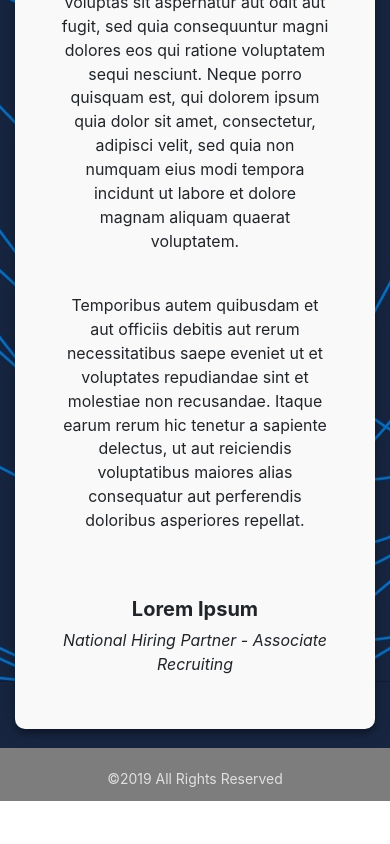
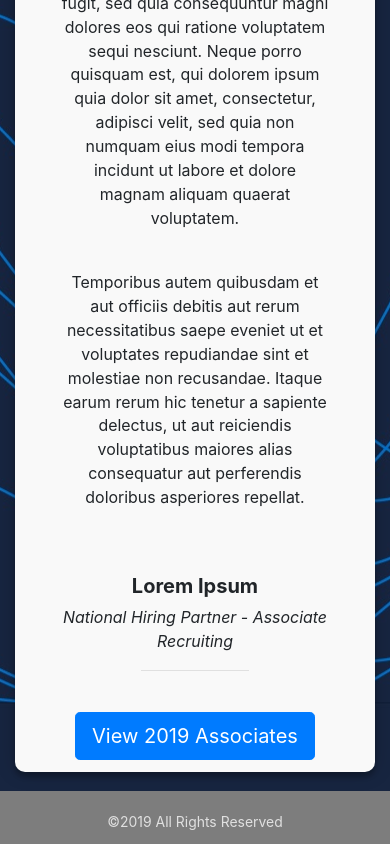
Before and after one commit to ScottyMuffins/SA-Directory-React, a React (Create React App) app: page /SummerAssociateDirectory in a window 390 px wide. Shown: the part 879-1723 px from the top of the page. Before the commit the page ends 1680 px from the top, so only its background shows below. Built offline with nearby package versions, Linux system fonts and the light colour scheme; no server answers.

Commit message:
Polyfill, View-All BTN, Mobile Resp. BS styling, new Prod ENV

```diff
--- a/src/App.css
+++ b/src/App.css
@@ -33,6 +33,9 @@
 }
 
 hr{
+  clear:both;
+  display:block;
+  height: 1px;
   width:40%;
 }
 
@@ -201,6 +204,10 @@ a:hover{
   text-align: center;
 }
 
+.welcome-button{
+  /* float: right; */
+}
+
 .directory-nav-button{
   display: inline-block;
   margin-top: 0;
@@ -210,8 +217,10 @@ a:hover{
   min-width: 100px;
 }
 .btn-primary{
-  max-height: 38px;
+  /* max-height: 38px; */
 }
+
+
 
 /* ----------------------- */
 /* Nav */
@@ -248,6 +257,10 @@ a:hover{
 #office-select{
   border-bottom-right-radius: 0px;
   border-top-right-radius: 0px;
+}
+
+.office-phone{
+  margin-right: 1vmin;
 }
 
  /* ----------------------- */
--- a/src/Components/Directory/Filter/Filter.js
+++ b/src/Components/Directory/Filter/Filter.js
@@ -27,8 +27,8 @@ const Filter = (props) => {
                     <FormGroup>
                         <Label for='office-Select'><h3>Search by Office</h3></Label>
                     </FormGroup>
-                    <Row className='filter-grid-container'>
-                        <Col>
+                    <Row /* className='filter-grid-container' */>
+                        <Col lg="6">
                             <FormGroup>
                                 <InputGroup>
                                     <select id='office-Select' onChange={props.handleChange} className="form-control">
@@ -41,7 +41,7 @@ const Filter = (props) => {
                                 </InputGroup>
                             </FormGroup>
                         </Col>
-                        <Col>
+                        <Col lg="6">
                             <FormGroup>
                                 <select id='employee-Select' className="form-control" onChange={props.handleChange}>
                                         <option value="0">- Select Employee -</option>
@@ -56,8 +56,8 @@ const Filter = (props) => {
                     <FormGroup>
                         <Label for='school-Select'><h3>Search by School</h3></Label>
                     </FormGroup>
-                    <Row className='filter-grid-container'>
-                        <Col>
+                    <Row /* className='filter-grid-container' */>
+                        <Col lg="6">
                             <FormGroup>
                                 <select id='school-Select' className="form-control" onChange={props.handleChange}>
                                         <option value="0">- Select School -</option>
@@ -65,7 +65,7 @@ const Filter = (props) => {
                                 </select>
                             </FormGroup>
                         </Col>
-                        <Col>
+                        <Col lg="6">
                             <FormGroup>
                                 <select id='employee-Select' className="form-control" onChange={props.handleChange}>
                                         <option value="0">- Select Employee -</option>
--- a/src/Components/Directory/Modals/Modal.js
+++ b/src/Components/Directory/Modals/Modal.js
@@ -5,9 +5,9 @@ function formatPhoneNumber(phoneNumberString) {
   var cleaned = ('' + phoneNumberString).replace(/\D/g, '')
   var match = cleaned.match(/^(\d{3})(\d{3})(\d{4})$/)
   if (match) {
-    return '(' + match[1] + ') ' + match[2] + '-' + match[3]
+    return '(' + match[1] + ') ' + match[2] + '-' + match[3];
   }
-  return null
+  return null;
 }
 
 class OfficeModal extends Component {
@@ -43,13 +43,13 @@ class OfficeModal extends Component {
             <ListGroup flush>
               <ListGroupItem>
                 <ListGroupItemHeading>Address</ListGroupItemHeading>
-                <ListGroupItemText>{this.props.currentOffice.address} {this.props.currentOffice.city}, {this.props.currentOffice.stateCode} {this.props.currentOffice.zip}</ListGroupItemText>
+                <ListGroupItemText>{this.props.currentOffice.address} <br/> {this.props.currentOffice.city}, {this.props.currentOffice.stateCode} {this.props.currentOffice.zip}</ListGroupItemText>
               </ListGroupItem>
               <ListGroupItem>
                 <ListGroupItemHeading>Phone</ListGroupItemHeading>
                 <ListGroupItemText><p>{formatPhoneNumber(this.props.currentOffice.phone) ? this.props.currentOffice.phone : formatPhoneNumber(this.props.currentOffice.phone)}</p> <p className='text-secondary'>Tie Line: {this.props.currentOffice.tieLine}</p></ListGroupItemText>
               </ListGroupItem>
-              { this.props.currentOffice.fax && <ListGroupItem>
+              { this.props.currentOffice.fax && this.props.currentOffice.fax.trim()!='' && <ListGroupItem>
                 <ListGroupItemHeading>Fax</ListGroupItemHeading>
                 <ListGroupItemText>{this.props.currentOffice.fax}</ListGroupItemText>
               </ListGroupItem>}
@@ -59,7 +59,7 @@ class OfficeModal extends Component {
                     {this.props.officeContacts[0].recruitingContacts.map((con) => <p>{`${con.firstName} ${con.lastName} - ${formatPhoneNumber(con.phone) ? con.phone : formatPhoneNumber(con.phone)}`}</p>)}
                   </ListGroupItemText>
               </ListGroupItem>}
-              <ListGroupItem>
+              {this.props.currentOffice.fusionUrl && <ListGroupItem>
                 <ListGroupItemHeading>Fusion Page</ListGroupItemHeading>
                 <ListGroupItemText>
                   Click <a style={{textDecoration: "underline", color:"blue"}} href={this.props.currentOffice.fusionUrl === null ? 'http://Fusion/' : this.props.currentOffice.fusionUrl} id="fusionToolTip" target="_blank"  rel="noopener noreferrer">here</a> to visit the {this.props.currentOffice.officeDescription} Office Fusion Page
@@ -67,7 +67,7 @@ class OfficeModal extends Component {
                     {`Open in a new tab.`}
                   </UncontrolledTooltip>
                 </ListGroupItemText>
-              </ListGroupItem>
+              </ListGroupItem>}
             </ListGroup>
           </ModalBody>
           <ModalFooter>
--- a/src/Components/Welcome/Welcome.js
+++ b/src/Components/Welcome/Welcome.js
@@ -1,4 +1,6 @@
 import React from 'react';
+import {Button} from 'reactstrap';
+import {Link} from 'react-router-dom';
 
 const Welcome = () => {
 
@@ -7,8 +9,8 @@ const Welcome = () => {
             <div className='welcome-container no-select'>
                 <br/>
                 <h2 id='welcome-header'>Welcome Summer Associates</h2>
-                <hr/>
-                <br/><br/>
+                <hr/>{/* <hr/> */}
+                <br/>
                 <p> Lorem ipsum dolor sit amet, consectetur adipiscing elit, sed do eiusmod tempor incididunt ut labore et dolore magna aliqua. Ut enim ad minim veniam, quis nostrud exercitation ullamco laboris nisi ut aliquip ex ea commodo consequat. Duis aute irure dolor in reprehenderit in voluptate velit esse cillum dolore eu fugiat nulla pariatur. Excepteur sint occaecat cupidatat non proident, sunt in culpa qui officia deserunt mollit anim id est laborum.</p>
                 <br/>
                 <p>Sed ut perspiciatis unde omnis iste natus error sit voluptatem accusantium doloremque laudantium, totam rem aperiam, eaque ipsa quae ab illo inventore veritatis et quasi architecto beatae vitae dicta sunt explicabo. Nemo enim ipsam voluptatem quia voluptas sit aspernatur aut odit aut fugit, sed quia consequuntur magni dolores eos qui ratione voluptatem sequi nesciunt. Neque porro quisquam est, qui dolorem ipsum quia dolor sit amet, consectetur, adipisci velit, sed quia non numquam eius modi tempora incidunt ut labore et dolore magnam aliquam quaerat voluptatem.</p>
@@ -16,8 +18,11 @@ const Welcome = () => {
                 <p>Temporibus autem quibusdam et aut officiis debitis aut rerum necessitatibus saepe eveniet ut et voluptates repudiandae sint et molestiae non recusandae. Itaque earum rerum hic tenetur a sapiente delectus, ut aut reiciendis voluptatibus maiores alias consequatur aut perferendis doloribus asperiores repellat.</p>
                 <br/><br/>
                 <h5><b>Lorem Ipsum</b></h5>
-                <p><i>National Hiring Partner - Associate Recruiting</i></p>
+                <p><i>National Hiring Partner - Associate Recruiting</i><hr/></p>
                 <br/>
+                <Link className='no-select' to="/SummerAssociateDirectory/Directory/View-All">
+                    <Button className='welcome-button' color='primary' size='lg'>View 2019 Associates</Button>
+                </Link>
             </div>
         </div>
     );
```
Also changed, not shown: 1 other file (tests, documents, lock files or other folders).
